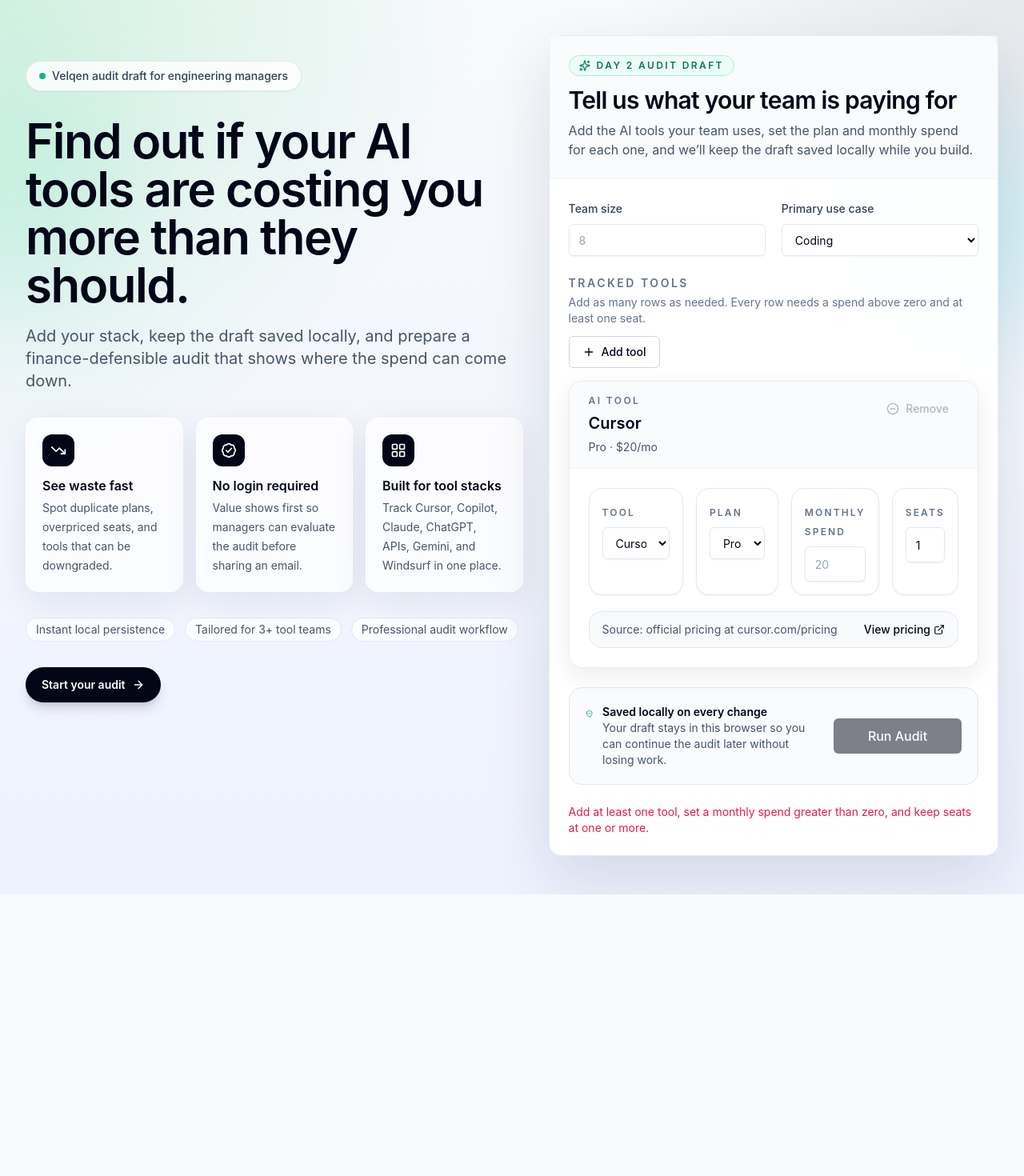
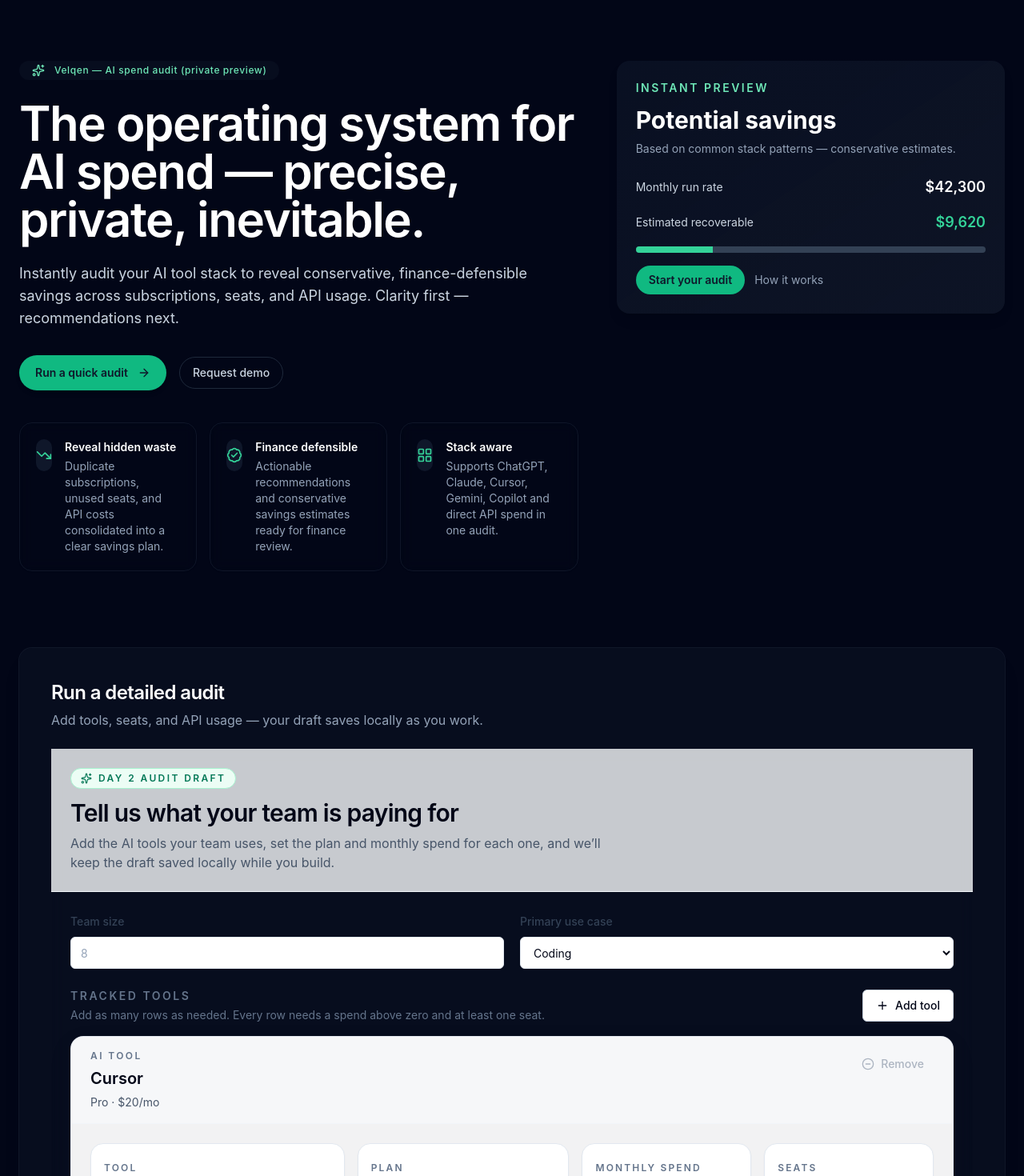
Before and after one commit to pradyumnside-collab/Credex_Velqen, a React (Vite) app: page / in a window 1280 px wide. Shown: the part 20-1490 px from the top of the page at 80% size. Before the commit the page ends 1138 px from the top, so only its background shows below. Built offline with nearby package versions, Linux system fonts and the light colour scheme.

Commit message:
fix: Layout bugs cleared

```diff
--- a/src/components/SpendForm/ToolRow.tsx
+++ b/src/components/SpendForm/ToolRow.tsx
@@ -59,7 +59,7 @@
         </div>
 
         <div className="space-y-5 px-5 py-5 sm:px-6 sm:py-6">
-          <div className="grid gap-4 xl:grid-cols-[1.15fr_1fr_0.8fr_0.8fr]">
+          <div className="grid gap-4 md:grid-cols-2 lg:grid-cols-[1.2fr_1fr_0.8fr_0.8fr]">
             <div className="space-y-2 rounded-2xl border border-slate-200 bg-white p-4 shadow-sm">
               <Label htmlFor={`tool-${value.toolId}`} className="text-xs font-semibold uppercase tracking-[0.18em] text-slate-500">
                 Tool
--- a/src/pages/Home.tsx
+++ b/src/pages/Home.tsx
@@ -1,91 +1,158 @@
-import { ArrowRight, BadgeCheck, LayoutGrid, TrendingDown } from 'lucide-react'
+import { ArrowRight, BadgeCheck, LayoutGrid, TrendingDown, Sparkles } from 'lucide-react'
 
-import { Card, CardContent } from '@/components/ui/card'
+import { Card, CardContent, CardHeader, CardTitle } from '@/components/ui/card'
+import { Button } from '@/components/ui/button'
 import { SpendForm } from '@/components/SpendForm/SpendForm'
 
-const highlights = [
+const features = [
   {
     icon: TrendingDown,
-    title: 'See waste fast',
-    description: 'Spot duplicate plans, overpriced seats, and tools that can be downgraded.',
+    title: 'Reveal hidden waste',
+    description: 'Duplicate subscriptions, unused seats, and API costs consolidated into a clear savings plan.',
   },
   {
     icon: BadgeCheck,
-    title: 'No login required',
-    description: 'Value shows first so managers can evaluate the audit before sharing an email.',
+    title: 'Finance defensible',
+    description: 'Actionable recommendations and conservative savings estimates ready for finance review.',
   },
   {
     icon: LayoutGrid,
-    title: 'Built for tool stacks',
-    description: 'Track Cursor, Copilot, Claude, ChatGPT, APIs, Gemini, and Windsurf in one place.',
+    title: 'Stack aware',
+    description: 'Supports ChatGPT, Claude, Cursor, Gemini, Copilot and direct API spend in one audit.',
   },
 ]
 
 export function Home() {
   return (
-    <main className="relative min-h-screen overflow-hidden bg-[radial-gradient(circle_at_top_left,_rgba(34,197,94,0.18),_transparent_35%),radial-gradient(circle_at_top_right,_rgba(15,23,42,0.08),_transparent_30%),linear-gradient(180deg,_#f8fafc_0%,_#eef2ff_100%)] text-slate-950">
-      <div className="pointer-events-none absolute inset-0">
-        <div className="absolute left-[-8rem] top-28 h-72 w-72 rounded-full bg-emerald-300/20 blur-3xl" />
-        <div className="absolute right-[-5rem] top-44 h-64 w-64 rounded-full bg-cyan-300/20 blur-3xl" />
-      </div>
-
-      <section className="relative mx-auto flex min-h-screen w-full max-w-7xl flex-col gap-12 px-4 py-8 sm:px-6 lg:px-8 lg:py-12">
-        <div className="grid flex-1 items-start gap-10 lg:grid-cols-[1.05fr_0.95fr] lg:gap-8">
-          <div className="flex flex-col justify-center space-y-8 pt-4 lg:pt-12">
-            <div className="inline-flex w-fit items-center gap-2 rounded-full border border-slate-200 bg-white/80 px-4 py-2 text-sm font-medium text-slate-700 shadow-sm backdrop-blur">
-              <span className="h-2 w-2 rounded-full bg-emerald-500" />
-              Velqen audit draft for engineering managers
+    <main className="min-h-screen bg-slate-950 text-slate-100 antialiased">
+      <div className="mx-auto max-w-7xl px-6 py-16 lg:py-24">
+        <div className="grid grid-cols-1 gap-12 lg:grid-cols-12 lg:items-start">
+          {/* Hero */}
+          <header className="lg:col-span-7">
+            <div className="mb-6 inline-flex items-center gap-3 rounded-full bg-slate-900/40 px-4 py-1 text-xs font-medium tracking-wider text-emerald-300">
+              <Sparkles className="h-4 w-4 text-emerald-300" />
+              Velqen — AI spend audit (private preview)
             </div>
 
-            <div className="space-y-5">
-              <h1 className="max-w-3xl text-4xl font-semibold tracking-tight text-slate-950 sm:text-5xl lg:text-6xl">
-                Find out if your AI tools are costing you more than they should.
-              </h1>
-              <p className="max-w-2xl text-lg leading-8 text-slate-600 sm:text-xl">
-                Add your stack, keep the draft saved locally, and prepare a finance-defensible audit that shows where the spend can come down.
-              </p>
+            <h1 className="max-w-3xl text-4xl font-semibold leading-tight tracking-tight text-white sm:text-5xl lg:text-6xl">
+              The operating system for AI spend — precise, private, inevitable.
+            </h1>
+
+            <p className="mt-6 max-w-2xl text-lg text-slate-300">
+              Instantly audit your AI tool stack to reveal conservative, finance-defensible savings across subscriptions, seats, and API usage. Clarity first — recommendations next.
+            </p>
+
+            <div className="mt-8 flex flex-wrap items-center gap-4">
+              <a href="#audit-form" className="inline-flex items-center gap-3 rounded-full bg-emerald-500 px-5 py-3 text-sm font-semibold text-slate-900 shadow-md transition-transform hover:-translate-y-0.5">
+                Run a quick audit
+                <ArrowRight className="h-4 w-4" />
+              </a>
+
+              <Button variant="ghost" className="rounded-full border border-slate-800 px-4 py-2 text-sm text-slate-300">
+                Request demo
+              </Button>
             </div>
 
-            <div className="grid gap-4 sm:grid-cols-3">
-              {highlights.map((highlight) => {
-                const Icon = highlight.icon
-
+            <div className="mt-10 grid gap-4 sm:grid-cols-3">
+              {features.map((f) => {
+                const Icon = f.icon
                 return (
-                  <Card key={highlight.title} className="border-white/80 bg-white/70 shadow-[0_12px_45px_rgba(15,23,42,0.08)] backdrop-blur">
-                    <CardContent className="space-y-3 p-5">
-                      <div className="inline-flex h-10 w-10 items-center justify-center rounded-xl bg-slate-950 text-white">
-                        <Icon className="h-5 w-5" />
-                      </div>
-                      <div>
-                        <h2 className="text-base font-semibold text-slate-950">{highlight.title}</h2>
-                        <p className="mt-1 text-sm leading-6 text-slate-600">{highlight.description}</p>
+                  <Card key={f.title} className="bg-transparent border border-slate-800/50">
+                    <CardContent className="p-5">
+                      <div className="flex items-start gap-4">
+                        <div className="inline-flex h-10 w-10 items-center justify-center rounded-xl bg-slate-900 text-emerald-400">
+                          <Icon className="h-5 w-5" />
+                        </div>
+                        <div>
+                          <h3 className="text-sm font-semibold text-white">{f.title}</h3>
+                          <p className="mt-1 text-sm text-slate-400">{f.description}</p>
+                        </div>
                       </div>
                     </CardContent>
                   </Card>
                 )
               })}
             </div>
+          </header>
 
-            <div className="flex flex-wrap items-center gap-3 text-sm text-slate-600">
-              <span className="rounded-full border border-slate-200 bg-white/80 px-3 py-1">Instant local persistence</span>
-              <span className="rounded-full border border-slate-200 bg-white/80 px-3 py-1">Tailored for 3+ tool teams</span>
-              <span className="rounded-full border border-slate-200 bg-white/80 px-3 py-1">Professional audit workflow</span>
+          {/* Right column: Savings preview + audit form compact */}
+          <aside className="lg:col-span-5">
+            <div className="sticky top-24 space-y-6">
+              <div className="rounded-2xl bg-gradient-to-br from-slate-900/60 to-slate-800/40 p-6 shadow-lg">
+                <h4 className="text-sm font-semibold uppercase tracking-[0.18em] text-emerald-300">Instant preview</h4>
+                <h2 className="mt-3 text-3xl font-bold text-white">Potential savings</h2>
+                <p className="mt-2 text-sm text-slate-400">Based on common stack patterns — conservative estimates.</p>
+
+                <div className="mt-6 space-y-4">
+                  <div className="flex items-center justify-between">
+                    <div className="text-sm text-slate-300">Monthly run rate</div>
+                    <div className="text-lg font-semibold text-white">$42,300</div>
+                  </div>
+
+                  <div className="flex items-center justify-between">
+                    <div className="text-sm text-slate-300">Estimated recoverable</div>
+                    <div className="text-lg font-semibold text-emerald-400">$9,620</div>
+                  </div>
+
+                  <div className="h-2 w-full overflow-hidden rounded-full bg-slate-700">
+                    <div className="h-2 bg-emerald-400" style={{ width: '22%' }} />
+                  </div>
+
+                  <div className="mt-4 flex items-center gap-3">
+                    <a href="#audit-form" className="inline-flex items-center gap-2 rounded-full bg-emerald-500 px-4 py-2 text-sm font-semibold text-slate-900">
+                      Start your audit
+                    </a>
+                    <a href="#features" className="text-sm text-slate-400 hover:underline">How it works</a>
+                  </div>
+                </div>
+              </div>
             </div>
+          </aside>
+        </div>
 
-            <a
-              href="#audit-form"
-              className="inline-flex w-fit items-center gap-2 rounded-full bg-slate-950 px-5 py-3 text-sm font-semibold text-white shadow-lg shadow-slate-950/15 transition-transform hover:-translate-y-0.5 hover:bg-slate-800"
-            >
-              Start your audit
-              <ArrowRight className="h-4 w-4" />
-            </a>
+        {/* Full-width audit form */}
+        <section id="audit-form" className="mt-16 sm:mt-24">
+          <div className="rounded-2xl bg-slate-900/40 p-6 sm:p-10 w-full shadow-xl ring-1 ring-slate-800/50">
+            <CardHeader className="p-0 pb-6">
+              <CardTitle className="text-xl sm:text-2xl font-semibold text-white">Run a detailed audit</CardTitle>
+              <p className="mt-2 text-sm sm:text-base text-slate-400">Add tools, seats, and API usage — your draft saves locally as you work.</p>
+            </CardHeader>
+
+            <CardContent className="p-0">
+              <div className="w-full">
+                <SpendForm className="w-full bg-transparent border-0 shadow-none" />
+              </div>
+            </CardContent>
+          </div>
+        </section>
+
+        {/* Deepen the story: Why Velqen */}
+        <section id="features" className="mt-20 grid gap-12 lg:grid-cols-3">
+          <div className="lg:col-span-2">
+            <h3 className="text-2xl font-semibold text-white">Why Velqen?</h3>
+            <p className="mt-4 text-lg text-slate-300">Velqen is designed for teams that treat AI like infrastructure — measurable, governed, and optimized. We combine subscription intelligence with conservative API spend modelling so you can reduce monthly run rates without risking productivity.</p>
+
+            <div className="mt-8 grid gap-6 sm:grid-cols-2">
+              <div className="rounded-xl border border-slate-800/60 bg-slate-900/20 p-5">
+                <h4 className="text-sm font-semibold text-white">Audit-first workflow</h4>
+                <p className="mt-2 text-sm text-slate-400">No account access required for a first-pass audit — save locally and share a PDF-ready summary with finance.</p>
+              </div>
+
+              <div className="rounded-xl border border-slate-800/60 bg-slate-900/20 p-5">
+                <h4 className="text-sm font-semibold text-white">Conservative estimates</h4>
+                <p className="mt-2 text-sm text-slate-400">All savings are presented conservatively so recommendations are defensible during vendor discussions.</p>
+              </div>
+            </div>
           </div>
 
-          <div id="audit-form" className="scroll-mt-6 lg:pt-4">
-            <SpendForm />
+          <div className="hidden lg:block">
+            <div className="rounded-xl border border-slate-800/60 bg-slate-900/20 p-6">
+              <h5 className="text-sm font-semibold text-emerald-300">Trusted by teams</h5>
+              <p className="mt-3 text-sm text-slate-400">Engineering and finance teams use Velqen to convert tool chaos into a plan.</p>
+            </div>
           </div>
-        </div>
-      </section>
+        </section>
+      </div>
     </main>
   )
 }
```
